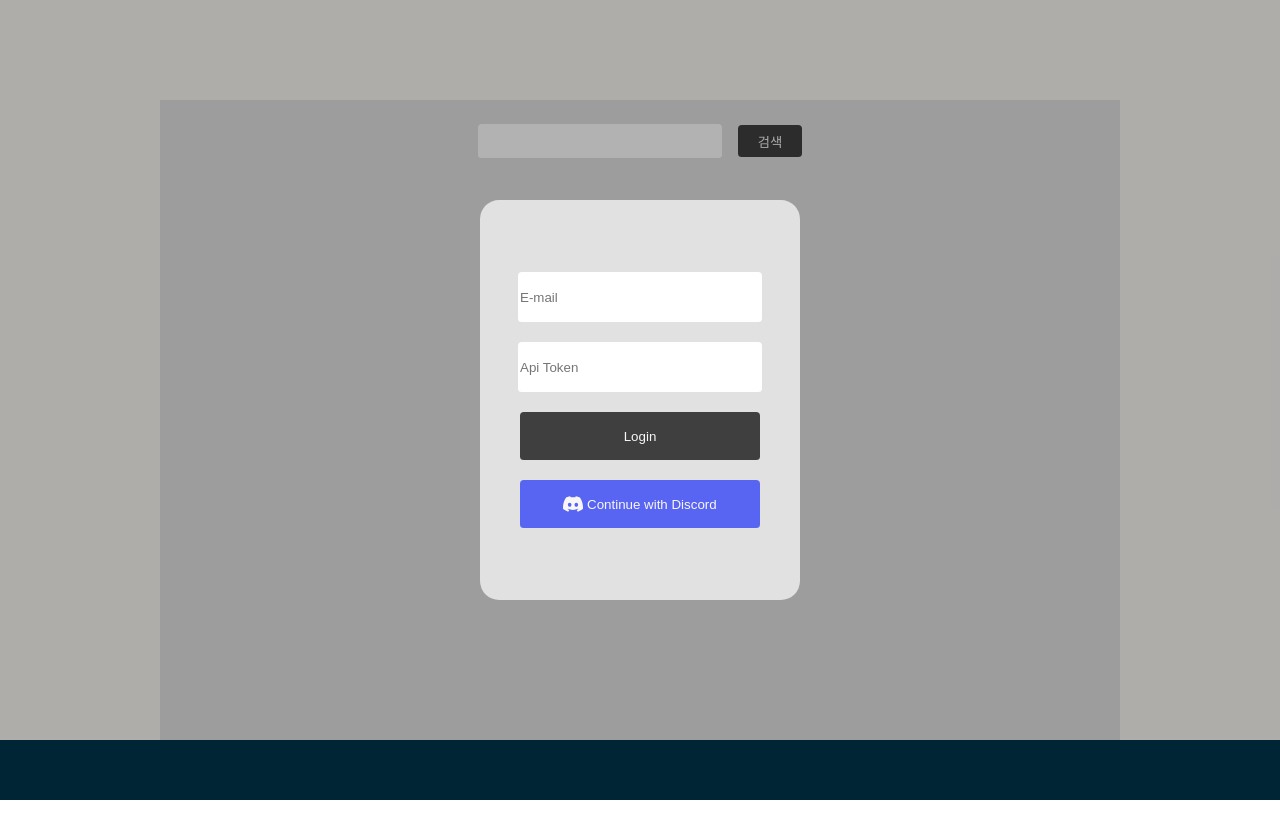
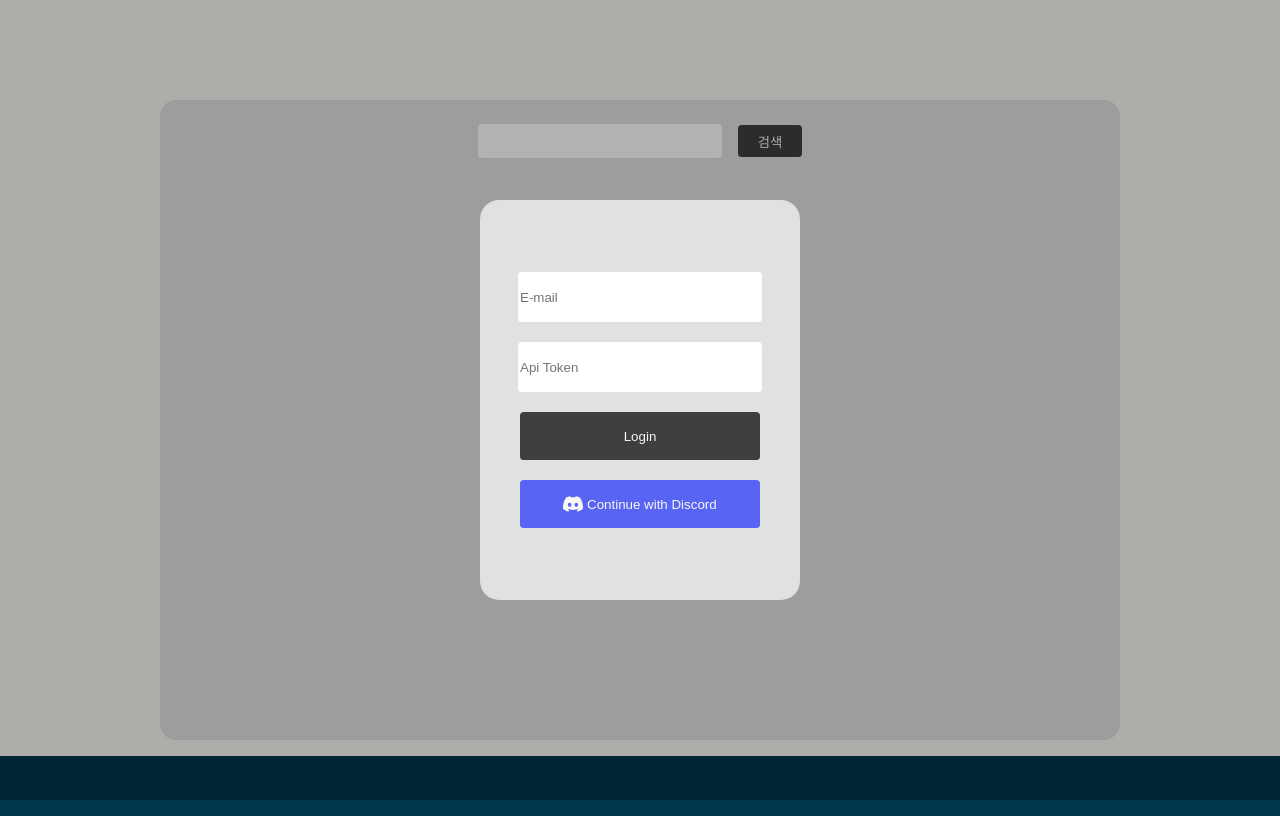
Before and after one commit to MoonHongMyeong/loto-front, a React (Create React App) app: page /expedition in a window 1280 px wide. Built offline with nearby package versions, Linux system fonts and the light colour scheme.

Commit message:
Add : 원정대 등록 페이지 css 수정 [#3]

```diff
--- a/src/components/pages/Expedition.js
+++ b/src/components/pages/Expedition.js
@@ -78,6 +78,8 @@ const Container = styled.div`
     background-color: #e1e1e1;
     display: flex;
     flex-direction: column;
+    border-radius: 1rem;
+    margin-bottom: 1rem;
 `;
 
 const InputContainer = styled.div`
```
